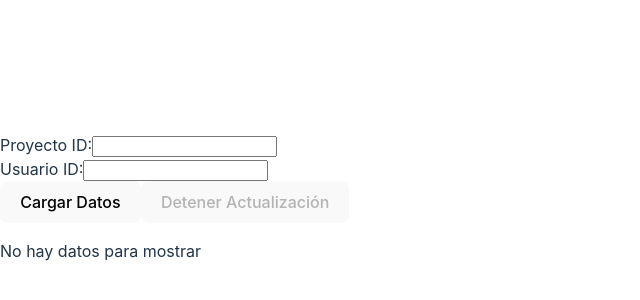
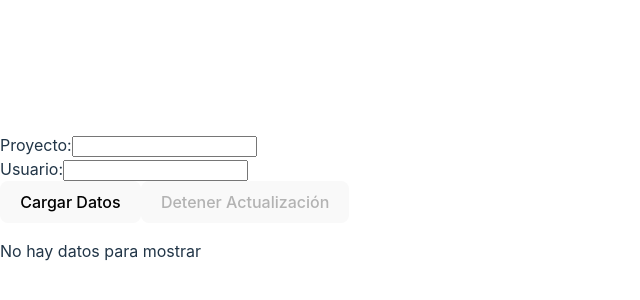
Before and after one commit to pablocarril01/EEG, a React (Vite) app in the folder frontend/: page / in a window 1280 px wide. Shown: the part 194-494 px from the top of the page, without its empty margins (0-640 px from the left). Built offline with nearby package versions, Linux system fonts and the light colour scheme.

Commit message:
Update App.tsx

```diff
--- a/frontend/src/App.tsx
+++ b/frontend/src/App.tsx
@@ -53,7 +53,7 @@ const App: React.FC = () => {
     <div>
       <div>
         <label>
-          Proyecto ID:
+          Proyecto:
           <input
             type="text"
             value={proyectoId}
@@ -63,7 +63,7 @@ const App: React.FC = () => {
       </div>
       <div>
         <label>
-          Usuario ID:
+          Usuario:
           <input
             type="text"
             value={usuarioId}
@@ -82,7 +82,7 @@ const App: React.FC = () => {
       <ChartComponent data={chartData} />
       {lastData && (
         <div>
-          <h3>Último Dato:</h3>
+          <h3>Último envío:</h3>
           <pre>{JSON.stringify(lastData)}</pre>
         </div>
       )}
```
